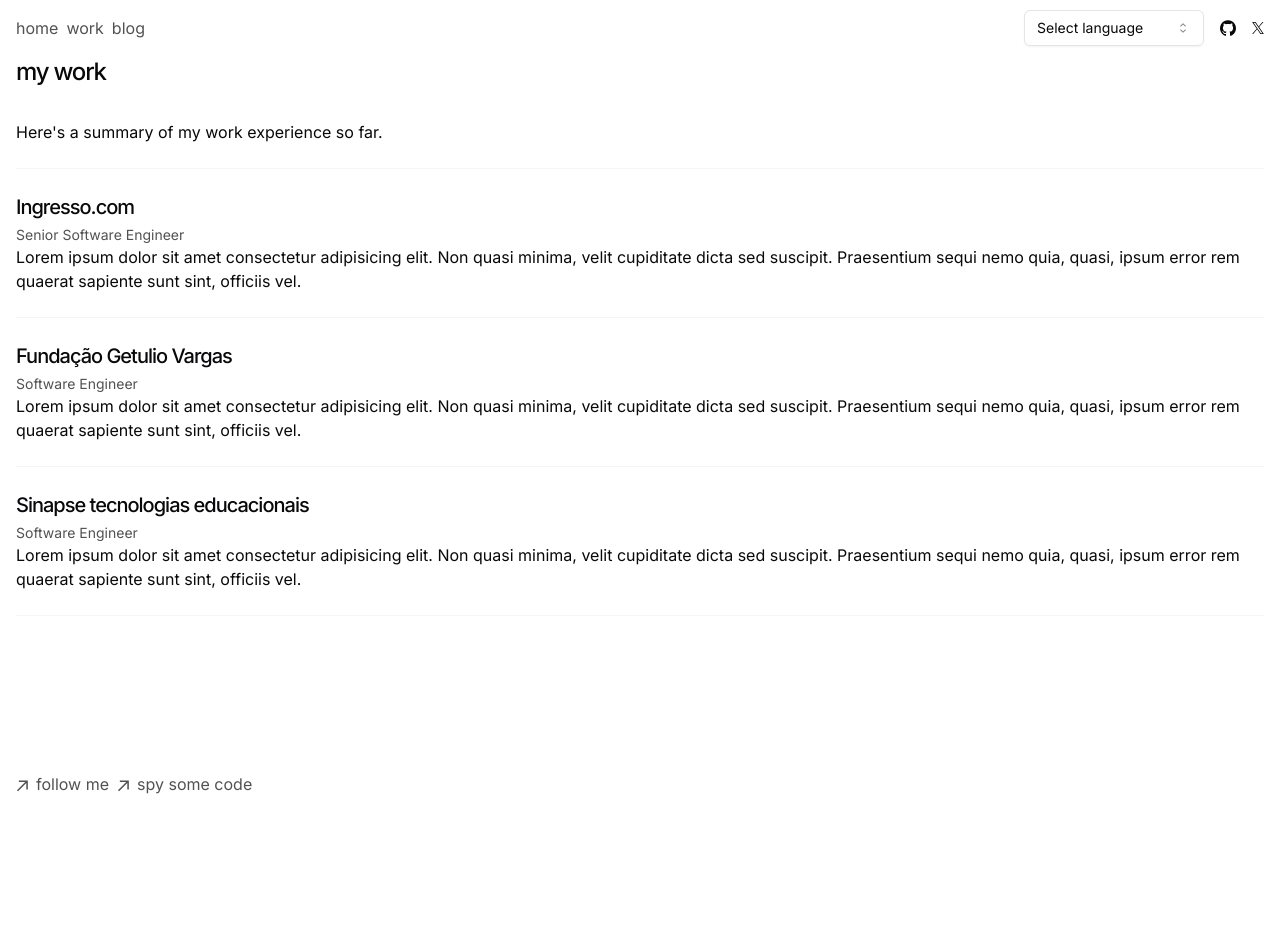
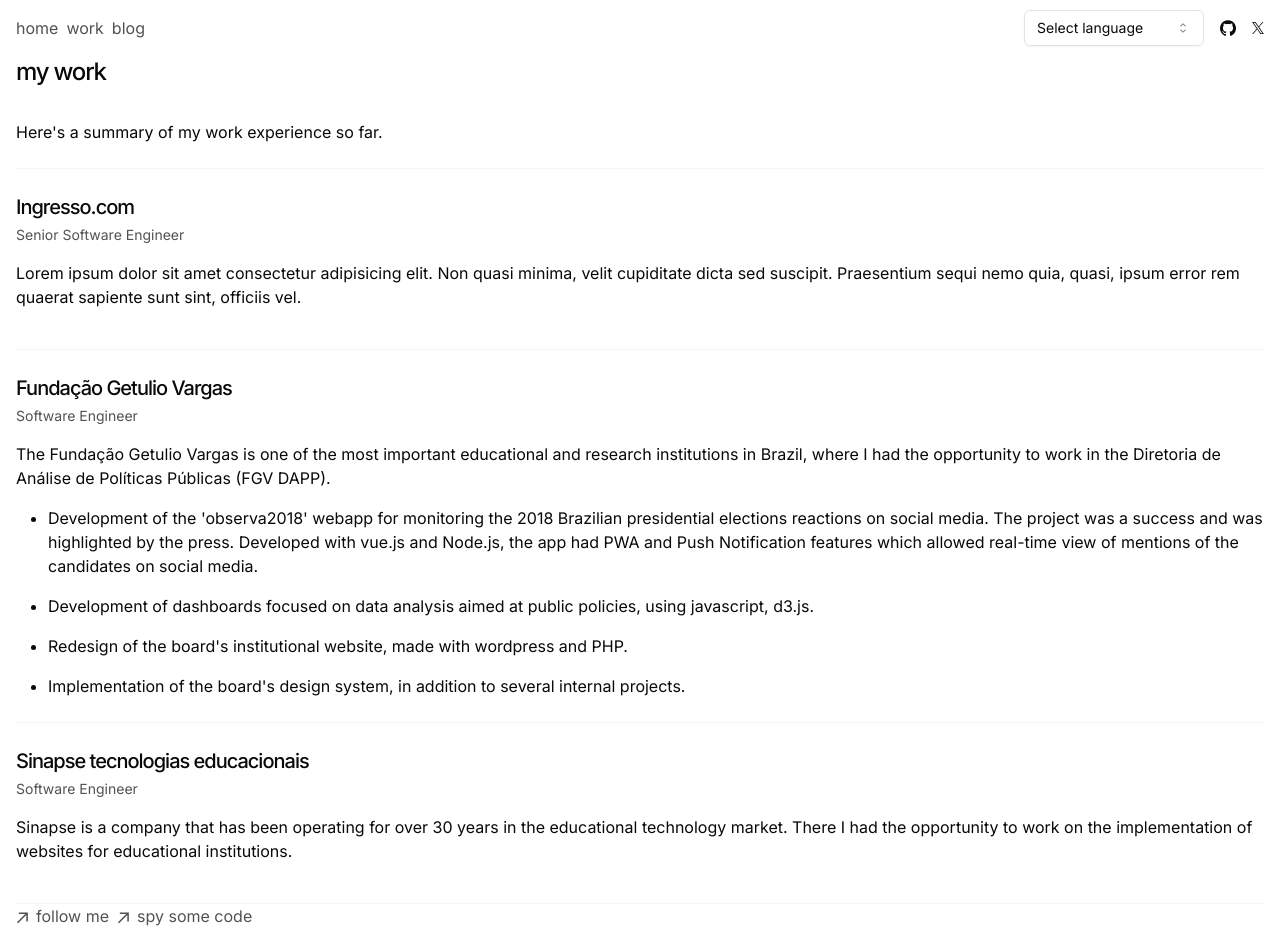
Before and after one commit to renan-ramos/portfolio, a Next.js app: page /en/work in a window 1280 px wide. Before the commit the page ends 800 px from the top, so only its background shows below. Built offline with nearby package versions, Linux system fonts and the light colour scheme.

Commit message:
chore: add some work description texts

```diff
--- a/app/[locale]/page.tsx
+++ b/app/[locale]/page.tsx
@@ -19,7 +19,7 @@ const Home = () => {
       <h2 className="mb-8 text-xl font-medium tracking-tighter">Skills</h2>
       <p>{t('skills.description')}</p>
 
-      <ul className="my-4 flex flex-wrap gap-2 text-neutral-600 dark:text-neutral-300 md:flex-row">
+      <ul className="my-4 flex flex-wrap gap-2 text-neutral-600 md:flex-row dark:text-neutral-300">
         {skills.map((skill: string) => (
           <li
             key={skill}
--- a/app/[locale]/work/page.tsx
+++ b/app/[locale]/work/page.tsx
@@ -26,7 +26,15 @@ const Work = () => {
             <p className="text-sm text-neutral-600 dark:text-neutral-400">
               {experience?.role}
             </p>
-            <p>{experience?.description}</p>
+            <p className="py-4">{experience?.description}</p>
+
+            <ul className="flex flex-col gap-4">
+              {experience?.list?.map((item) => (
+                <li key={item} className="ml-8 list-disc">
+                  {item}
+                </li>
+              ))}
+            </ul>
           </div>
         ))}
       </div>
--- a/dictionaries/br.json
+++ b/dictionaries/br.json
@@ -26,12 +26,18 @@
       {
         "name": "Fundação Getulio Vargas",
         "role": "Software Engineer",
-        "description": "Lorem ipsum dolor sit amet consectetur adipisicing elit. Non quasi minima, velit cupiditate dicta sed suscipit. Praesentium sequi nemo quia, quasi, ipsum error rem quaerat sapiente sunt sint, officiis vel."
+        "description": "A Fundação Getulio Vargas é uma das mais importantes instituições de ensino e pesquisa do Brasil, onde eu tive a oportunidade de trabalhar na Diretoria de Análise de Políticas Públicas (FGV DAPP).",
+        "list": [
+          "Desenvolvimento do webapp 'observa2018' para o acompanhamento das eleições presidenciais do Brasil de 2018 nas redes sociais. O projeto foi um sucesso e foi destaque em vários veículos de comunicação. O projeto foi desenvolvido com vue.js e Node.js e contava com recursos de PWA e Push Notification, permitindo o acompanhamento em tempo real das menções dos candidatos nas redes sociais.",
+          "Desenvolvimento de dashboards focados na análise de dados voltados para políticas públicas, utilizando javascript, d3.js.",
+          "Reformulação do site institucional da diretoria, feito com wordpress e PHP.",
+          "Implementação do design system da diretoria, além de diversos projetos internos."
+        ]
       },
       {
         "name": "Sinapse tecnologias educacionais",
         "role": "Software Engineer",
-        "description": "Lorem ipsum dolor sit amet consectetur adipisicing elit. Non quasi minima, velit cupiditate dicta sed suscipit. Praesentium sequi nemo quia, quasi, ipsum error rem quaerat sapiente sunt sint, officiis vel."
+        "description": "Sinapse é uma empresa que atua há mais de 30 anos no mercado de tecnologia educacional. Lá eu tive a oportunidade de trabalhar na implementação de sites para instituições de ensino."
       }
     ]
   },
--- a/dictionaries/en.json
+++ b/dictionaries/en.json
@@ -26,12 +26,18 @@
       {
         "name": "Fundação Getulio Vargas",
         "role": "Software Engineer",
-        "description": "Lorem ipsum dolor sit amet consectetur adipisicing elit. Non quasi minima, velit cupiditate dicta sed suscipit. Praesentium sequi nemo quia, quasi, ipsum error rem quaerat sapiente sunt sint, officiis vel."
+        "description": "The Fundação Getulio Vargas is one of the most important educational and research institutions in Brazil, where I had the opportunity to work in the Diretoria de Análise de Políticas Públicas (FGV DAPP).",
+        "list": [
+          "Development of the 'observa2018' webapp for monitoring the 2018 Brazilian presidential elections reactions on social media. The project was a success and was highlighted by the press. Developed with vue.js and Node.js, the app had PWA and Push Notification features which allowed real-time view of mentions of the candidates on social media.",
+          "Development of dashboards focused on data analysis aimed at public policies, using javascript, d3.js.",
+          "Redesign of the board's institutional website, made with wordpress and PHP.",
+          "Implementation of the board's design system, in addition to several internal projects."
+        ]
       },
       {
         "name": "Sinapse tecnologias educacionais",
         "role": "Software Engineer",
-        "description": "Lorem ipsum dolor sit amet consectetur adipisicing elit. Non quasi minima, velit cupiditate dicta sed suscipit. Praesentium sequi nemo quia, quasi, ipsum error rem quaerat sapiente sunt sint, officiis vel."
+        "description": "Sinapse is a company that has been operating for over 30 years in the educational technology market. There I had the opportunity to work on the implementation of websites for educational institutions."
       }
     ]
   },
```
